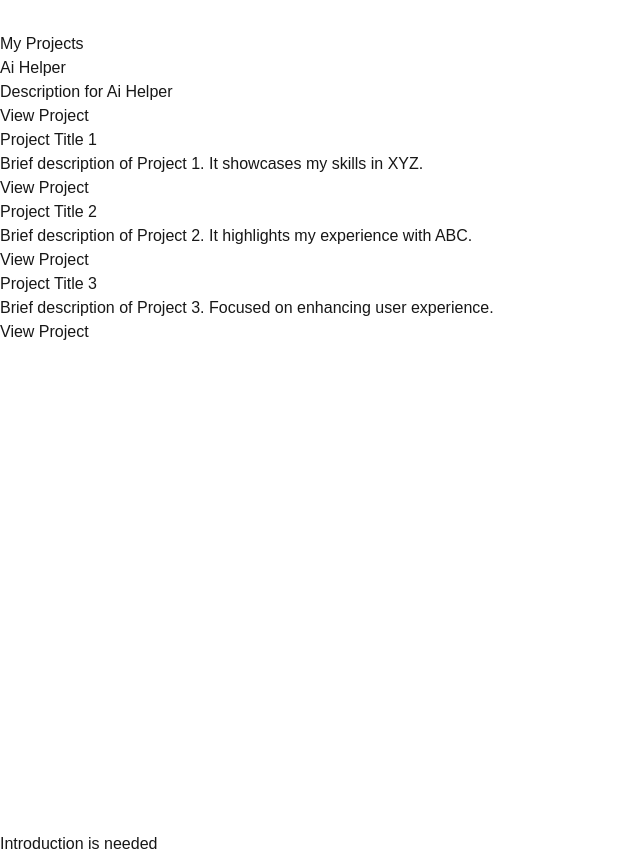
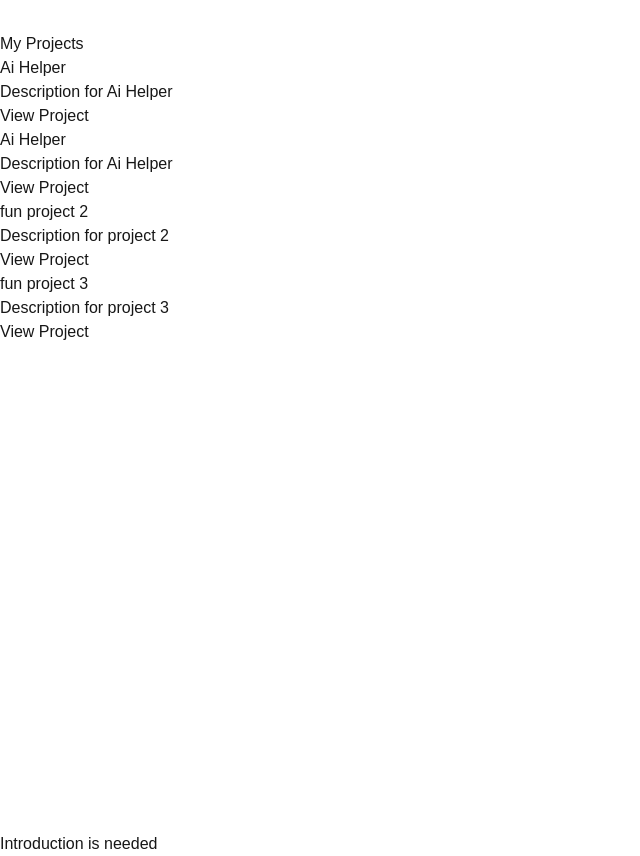
Before and after one commit to Jihunp/based-portfolio, a Next.js app: page / in a window 1280 px wide. Shown: the part 1640-2496 px from the top of the page, without its empty margins (0-640 px from the left). Built offline with nearby package versions, Linux system fonts and the light colour scheme.

Commit message:
fixed some styling and added dynamic functionality of hovered effect

```diff
--- a/src/components/About.jsx
+++ b/src/components/About.jsx
@@ -5,7 +5,7 @@ import "../app/styles/globals.css";
 
 export default function About() {
   return (
-    <section id="work" className="flex flex-col items-center justify-center h-screen bg-gray-200 text-gray-800 snap-start">
+    <section id="work" className=" snap-start flex flex-col items-center justify-center h-screen bg-gray-200 text-gray-800 snap-start">
       <h2 className="text-4xl md:text-5xl font-bold mb-4">About</h2>
       <p className="text-lg md:text-2xl max-w-xl text-center mb-6">
         Back in 2021, I made a career pivot from being a Sociology student to the world of teach through my first bootcamp.
--- a/src/components/Intro.jsx
+++ b/src/components/Intro.jsx
@@ -8,7 +8,7 @@ import Projects from './Projects';
 
 export default function Intro() {
   return (
-    <div>
+    <div className='h-screen overflow-y-scroll scroll-snap-y scroll-snap-mandatory'>
       <section className="relative flex flex-col items-center justify-center h-screen text-center bg-gray-100 text-gray-800 snap-start">
 
         {/* Profile Image */}
@@ -34,8 +34,9 @@ export default function Intro() {
           View my work
         </Link>
       </section>
-      <About />
-      <Projects/>
+
+        <About />
+        <Projects/>
 
     </div>
   )
--- a/src/components/Navbar.jsx
+++ b/src/components/Navbar.jsx
@@ -1,3 +1,4 @@
+// Navbar.js
 "use client";
 import { useState } from 'react';
 import Link from 'next/link';
@@ -6,7 +7,7 @@ export default function Navbar() {
   const [isOpen, setIsOpen] = useState(false);
 
   return (
-    <nav className="p-6 text-xl bg-white shadow-lg border-b border-gray-200">
+    <nav className="fixed top-0 w-full z-10 p-6 text-xl bg-white shadow-lg border-b border-gray-200">
       <div className="container mx-auto flex justify-between items-center">
 
         {/* Logo Section */}
--- a/src/components/Projects.jsx
+++ b/src/components/Projects.jsx
@@ -1,5 +1,5 @@
+// Projects.js
 "use client";
-
 import Link from 'next/link';
 import { useState } from 'react';
 
@@ -15,7 +15,7 @@ export default function Projects() {
     {
       id: 2,
       title: "fun project 2",
-      description: "Description for  project 2",
+      description: "Description for project 2",
       imageUrl: "",
       url: "drop",
     },
@@ -26,53 +26,42 @@ export default function Projects() {
       imageUrl: "",
       url: "rockit",
     }
-  ]
+  ];
 
   const [selectedProject, setSelectedProject] = useState(projects[0]);
 
   return (
-    <section id="projects" className="flex flex-col items-center h-screen bg-gray-300 text-gray-800">
+    <section
+      id="projects"
+      className="flex flex-col items-center h-screen bg-gray-300 text-gray-800 snap-start
+                 px-4 sm:px-8 lg:px-16 xl:px-32 2xl:px-48">
       <h2 className="text-4xl md:text-5xl pt-10 font-bold mb-4">My Projects</h2>
 
-      <div className="flex flex-col md:flex-row md:w-full p-4">
+      <div className="flex flex-col md:flex-row md:w-full p-4 space-x-4">
+
         {/* Default Project on the Left */}
-        <div className="bg-white rounded-lg shadow-lg p-6 md:w-1/2 mr-4 transition-transform transform hover:scale-105 hover:shadow-2xl">
+        <div className="bg-white rounded-lg shadow-lg p-6 md:w-1/2 transition-transform transform hover:scale-105 hover:shadow-2xl">
           <h3 className="text-2xl font-semibold mb-2">{selectedProject.title}</h3>
           <p className="mt-2">{selectedProject.description}</p>
-          <Link href="{selectedProject.url}" className="text-indigo-600 hover:underline mt-4 block">View Project</Link>
+          <Link href={selectedProject.url} className="text-indigo-600 hover:underline mt-4 block">View Project</Link>
         </div>
 
         {/* Scrollable List Container */}
-        <div className=" flex-1 m-2 p-4 overflow-y-scroll bg-gray-200 rounded-lg">
-          <ul className="space-y-4 p-4 m-2">
-
-            {/* Project Item Example */}
-            <li className="bg-white shadow-lg rounded-lg p-4 transition-transform transform hover:scale-105">
-              <h3 className="text-xl font-semibold">Project Title 1</h3>
-              <p className="mt-2 text-gray-600">Brief description of Project 1. It showcases my skills in XYZ.</p>
-              <Link href="/project1" className="inline-block mt-4 px-4 py-2 bg-indigo-600 text-white font-semibold rounded-lg hover:bg-indigo-500">
-                View Project
-              </Link>
-            </li>
-
-            {/* Repeat similar blocks for additional projects */}
-            <li className="bg-white shadow-lg rounded-lg p-4 transition-transform transform hover:scale-105">
-              <h3 className="text-xl font-semibold">Project Title 2</h3>
-              <p className="mt-2 text-gray-600">Brief description of Project 2. It highlights my experience with ABC.</p>
-              <Link href="/project2" className="inline-block mt-4 px-4 py-2 bg-indigo-600 text-white font-semibold rounded-lg hover:bg-indigo-500">
-                View Project
-              </Link>
-            </li>
-
-            <li className="bg-white shadow-lg rounded-lg p-4 transition-transform transform hover:scale-105">
-              <h3 className="text-xl font-semibold">Project Title 3</h3>
-              <p className="mt-2 text-gray-600">Brief description of Project 3. Focused on enhancing user experience.</p>
-              <Link href="/project3" className="inline-block mt-4 px-4 py-2 bg-indigo-600 text-white font-semibold rounded-lg hover:bg-indigo-500">
-                View Project
-              </Link>
-            </li>
-
-            {/* Add more projects as needed */}
+        <div className="bg-gray-200 rounded-lg shadow-lg overflow-y-scroll p-6 md:w-1/2">
+          <ul className="space-y-4">
+            {projects.map((project) => (
+              <li
+                key={project.id}
+                className="bg-white shadow-lg rounded-lg p-4 transition-transform transform hover:scale-105"
+                onMouseEnter={() => setSelectedProject(project)}
+              >
+                <h3 className="text-xl font-semibold">{project.title}</h3>
+                <p className="mt-2 text-gray-600">{project.description}</p>
+                <Link href={project.url} className="inline-block mt-4 px-4 py-2 bg-indigo-600 text-white font-semibold rounded-lg hover:bg-indigo-500">
+                  View Project
+                </Link>
+              </li>
+            ))}
           </ul>
         </div>
       </div>
```
